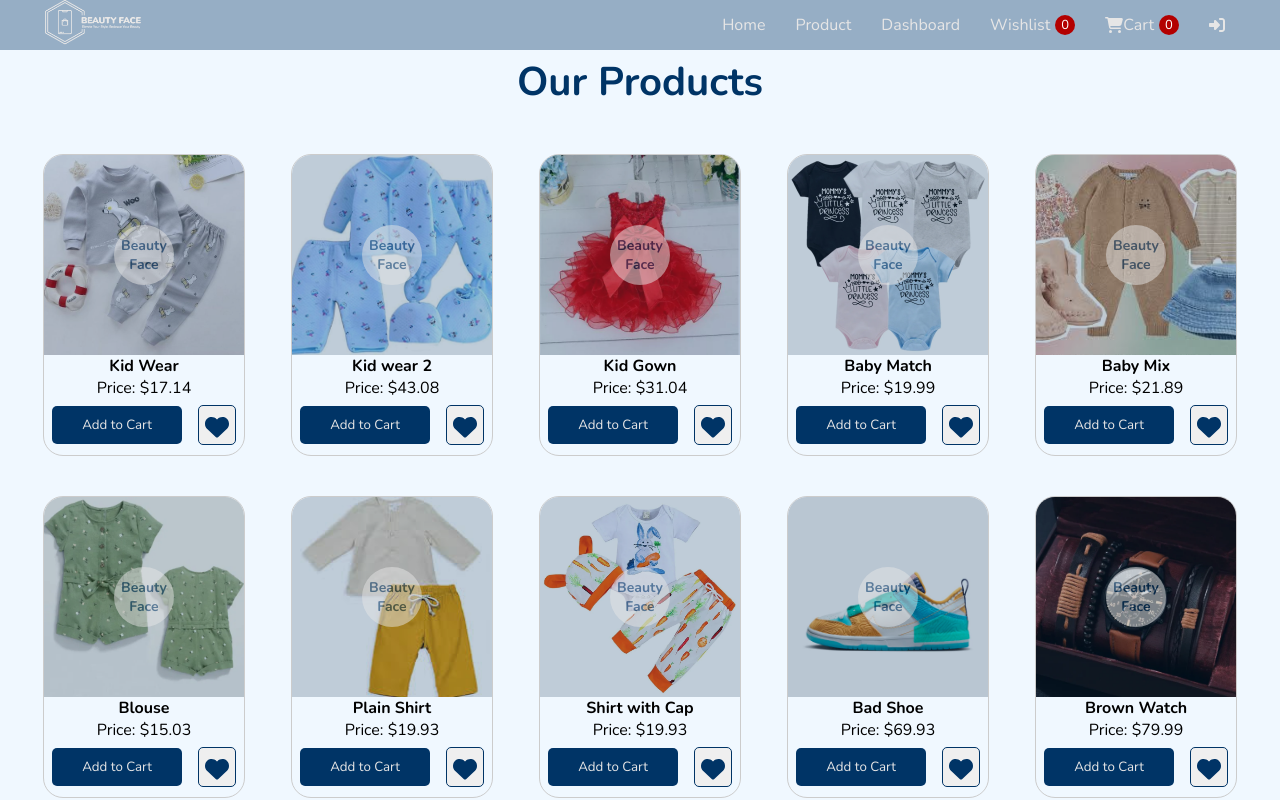
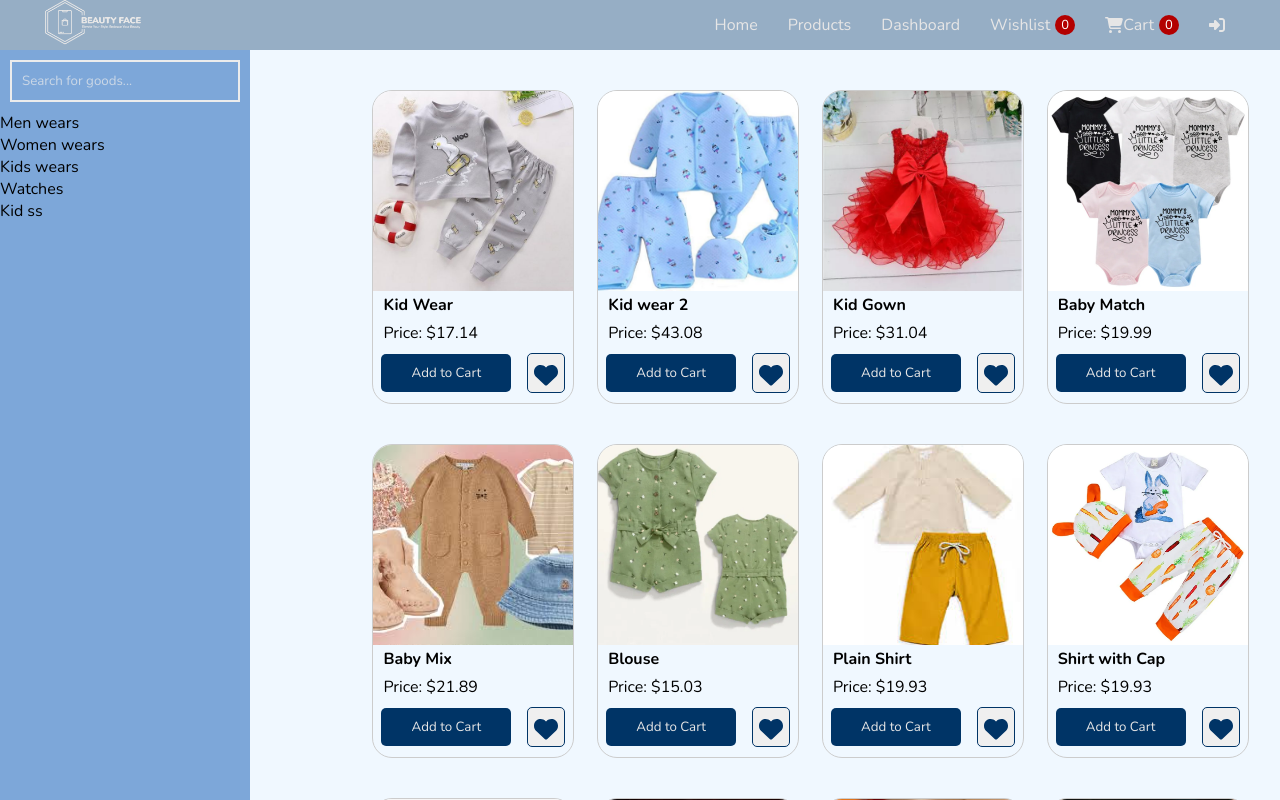
Before and after one commit to Ahmaakor/Beauty-Face, a React (Create React App) app: page /product in a window 1280 px wide. Shown: the top 800 px of the page. Built offline with nearby package versions, Linux system fonts and the light colour scheme.

Commit message:
Initial commit

```diff
--- a/src/App.js
+++ b/src/App.js
@@ -1,7 +1,6 @@
 import React, { useState, useEffect } from 'react';
 import { BrowserRouter as Router, Route, Routes } from 'react-router-dom';
 import Header from './components/Header';
-import Footer from './components/Footer';
 import Homepage from './components/Homepage';
 import Product from './components/Product';
 import Cart from './components/Cart';
@@ -51,7 +50,7 @@ const App = () => {
         <Route path="/auth" element={<Authentication setUser={setUser} />} />
         <Route path="/wishlist" element={<Wishlist wishlistItems={wishlistItems} setWishlistItems={setWishlistItems} addToCart={addToCart} />} />
       </Routes>
-      <Footer />
+
     </Router>
   );
 };
--- a/src/components/Cart.js
+++ b/src/components/Cart.js
@@ -235,7 +235,7 @@ const Cart = ({ cartItems, setCartItems }) => {
       city: customerInfo.city,
       state: customerInfo.state,
       order_details: cartItems.map((item) => `${item.quantity}  ${item.title} = (${item.quantity} * ${item.price.toFixed(2)})   =  $ ${(item.price*item.quantity).toFixed(2)}`).join(' \n '),
-      total_price: totalPrice.toFixed(2), // Removed shipping fee
+      total_price: totalPrice.toFixed(2),
       customer_name: customerInfo.name,
     };
 
--- a/src/components/Header.js
+++ b/src/components/Header.js
@@ -3,9 +3,13 @@ import { Link } from 'react-router-dom';
 import '../styles/Header.css';
 import logo from './20240925_183417.png';
 import { FontAwesomeIcon } from '@fortawesome/react-fontawesome';
-import { faSignInAlt, faShoppingCart, faStar } from '@fortawesome/free-solid-svg-icons';
+import { faSignInAlt, faShoppingCart} from '@fortawesome/free-solid-svg-icons';
+
 
 const Header = ({ user, cartCount, wishlistCount }) => {
+
+
+
   const [isScrolled, setIsScrolled] = useState(false);
   const [isMenuOpen, setIsMenuOpen] = useState(false);
 
@@ -30,7 +34,7 @@ const Header = ({ user, cartCount, wishlistCount }) => {
 
       <nav className={`header-nav ${isMenuOpen ? 'active' : ''}`}>
         <Link to="/" onClick={() => setIsMenuOpen(false)}>Home</Link>
-        <Link to="/product" onClick={() => setIsMenuOpen(false)}>Product</Link>
+        <Link to="/product" onClick={() => setIsMenuOpen(false)}>Products</Link>
         <Link to="/dashboard" onClick={() => setIsMenuOpen(false)}>Dashboard</Link>
         <Link to="/wishlist" onClick={() => setIsMenuOpen(false)}>
           Wishlist <span className="cart-count">{wishlistCount}</span>
--- a/src/components/Homepage.js
+++ b/src/components/Homepage.js
@@ -1,6 +1,6 @@
 import React from 'react';
 import { Link } from 'react-router-dom';
-import ProductList from './ProductList';
+import Footer from './Footer';
 import '../styles/Homepage.css';
 import { FontAwesomeIcon } from '@fortawesome/react-fontawesome';
 import { faArrowRight } from '@fortawesome/free-solid-svg-icons';
@@ -12,29 +12,11 @@ import fashion1 from './new-images/fashion (1).png'
 import fashion2 from './new-images/fashion (2).png'
 import fashion3 from './new-images/fashion (3).png'
 import fashion4 from './new-images/fashion (4).png'
-import fashion5 from './new-images/fashion (5).png'
+// import fashion5 from './new-images/fashion (5).png'
 import fashion6 from './new-images/fashion (6).png'
 import fashion7 from './new-images/fashion (7).png'
 
-const Homepage = ({ cartItems, setCartItems}) => {
-
-    const addToCart = (item) => {
-        setCartItems((prevItems) => {
-          const itemExists = prevItems.find((i) => i.id === item.id);
-          let updatedCart;
-
-          if (itemExists) {
-            updatedCart = prevItems.map((i) =>
-              i.id === item.id ? { ...i, quantity: i.quantity + 1 } : i
-            );
-          } else {
-            updatedCart = [...prevItems, { ...item, quantity: 1 }];
-          }
-
-          localStorage.setItem('cartItems', JSON.stringify(updatedCart));
-          return updatedCart;
-        });
-      };
+const Homepage = () => {
 
   return(
     <>
@@ -50,6 +32,7 @@ const Homepage = ({ cartItems, setCartItems}) => {
         <img src={banner1} alt="product-image" className="banner" />
         <img src={banner2} alt="product-image" className="banner" />
       </div>
+
       <h1>Fashion Forwards</h1>
 
       <div className='fashion-section'>
@@ -66,6 +49,7 @@ const Homepage = ({ cartItems, setCartItems}) => {
             <FontAwesomeIcon icon={faArrowRight} className="arrow-icon" />
           </Link>
         </div>
+
         <div className='fashion-card'>
           <img src={fashion1} alt="product-image" />
           <p>
@@ -84,24 +68,27 @@ const Homepage = ({ cartItems, setCartItems}) => {
             <FontAwesomeIcon icon={faArrowRight} className="arrow-icon" />
           </Link>
         </div>
+
         <div className='fashion-card'>
           <img src={fashion4} alt="product-image" />
           <p>
-          Men wears
+            Men wear
           </p>
           <Link to="/product">
             <FontAwesomeIcon icon={faArrowRight} className="arrow-icon" />
           </Link>
         </div>
+
         <div className='fashion-card'>
           <img src={fashion6} alt="product-image" />
           <p>
-          Ladies wears
+            Ladies wear
           </p>
           <Link to="/product">
             <FontAwesomeIcon icon={faArrowRight} className="arrow-icon" />
           </Link>
         </div>
+
         <div className='fashion-card'>
           <img src={fashion2} alt="product-image"/>
           <p>
@@ -115,6 +102,7 @@ const Homepage = ({ cartItems, setCartItems}) => {
 
       {/* <h1>Our Products</h1>
         <ProductList setCartItems={setCartItems} /> */}
+      <Footer />
     </>
   );
 };
--- a/src/components/Product.js
+++ b/src/components/Product.js
@@ -1,31 +1,58 @@
 import React from 'react';
 import ProductList from './ProductList';
-import '../styles/Homepage.css';
+import '../styles/Product.css';
 
 const Product = ({ cartItems, setCartItems}) => {
 
-    const addToCart = (item) => {
-        setCartItems((prevItems) => {
-          const itemExists = prevItems.find((i) => i.id === item.id);
-          let updatedCart;
+    // const addToCart = (item) => {
+    //     setCartItems((prevItems) => {
+    //       const itemExists = prevItems.find((i) => i.id === item.id);
+    //       let updatedCart;
 
-          if (itemExists) {
-            updatedCart = prevItems.map((i) =>
-              i.id === item.id ? { ...i, quantity: i.quantity + 1 } : i
-            );
-          } else {
-            updatedCart = [...prevItems, { ...item, quantity: 1 }];
-          }
+    //       if (itemExists) {
+    //         updatedCart = prevItems.map((i) =>
+    //           i.id === item.id ? { ...i, quantity: i.quantity + 1 } : i
+    //         );
+    //       } else {
+    //         updatedCart = [...prevItems, { ...item, quantity: 1 }];
+    //       }
 
-          localStorage.setItem('cartItems', JSON.stringify(updatedCart));
-          return updatedCart;
-        });
-    };
+    //       localStorage.setItem('cartItems', JSON.stringify(updatedCart));
+    //       return updatedCart;
+    //     });
+    // };
 
   return(
     <>
-        <h1>Our Products</h1>
-        <ProductList setCartItems={setCartItems} />
+
+      <div className="product">
+        <div className="sidebar">
+          {/* <h1>Our Products</h1> */}
+          <div className="search">
+            <input type="search" name="search" id="search" placeholder="Search for goods..."/ >
+          </div>
+          <div className="product-categories">
+            <div className="product-category">
+              Men wears
+            </div>
+            <div className="product-category">
+              Women wears
+            </div>
+            <div className="product-category">
+              Kids wears
+            </div>
+            <div className="product-category">
+              Watches
+            </div>
+            <div className="product-category">
+              Kid ss
+            </div>
+          </div>
+        </div>
+        <div className="main">
+          <ProductList setCartItems={setCartItems} />
+        </div>
+      </div>
     </>
   );
 };
--- /dev/null
+++ b/src/styles/Product.css
@@ -0,0 +1,35 @@
+.product{
+    display: grid;
+    grid-template-columns: 250px, 1fr;
+    grid-template-rows: 100vh;
+    grid-template-areas: "sidebar product";
+    /* position: relative;  */
+}
+#search{
+    background: none;
+    padding: 10px;
+    margin: 10px;
+    border: 2px solid #ececec;
+    outline: none;
+    width: 230px;
+    position: relative;
+}
+
+#search::placeholder{
+    position: absolute;
+    color: #ececec;
+    opacity: 0.7;
+}
+.sidebar{
+    /* height: 100vh; */
+    width: 250px;
+    background-color: #7da7d9;
+    grid-area: sidebar;
+    /* position: fixed;
+    top: 0;
+    left: 0; */
+}
+.main{
+    grid-area: product;
+    overflow: auto;
+}
--- a/src/styles/ProductList.css
+++ b/src/styles/ProductList.css
@@ -1,7 +1,8 @@
 .product-container {
   padding: 20px;
   display: grid;
-  grid-template-columns: 1fr 1fr 1fr 1fr 1fr;
+  /* grid-template-columns: 1fr 1fr 1fr 1fr 1fr; */
+  grid-template-columns: 1fr 1fr 1fr 1fr ;
   justify-content: center;
   align-items: center;
   /* border:2px solid red; */
@@ -9,7 +10,7 @@
 
 .product-card {
   margin: 20px auto;
-  text-align: center;
+  /* text-align: center; */
   border: 1px solid #ccc;
   border-radius: 20px;
   padding: 0 0 10px;
@@ -36,16 +37,20 @@
 }
 
 .stamp{
+  display: none;
+}
+/* .stamp{
   background: #e6e6e6;
   color: #003466;
   width: 60px;
   height: 60px;
   border-radius: 50px;
   position: absolute;
-  transition: 1s;
+  transition: 2s;
   z-index: 60;
   display: grid;
-  place-items: center;
+  place-items:center;
+  text-align: center;
   font-weight: bold;
   font-size: 14px;
   opacity: 0.5;
@@ -77,6 +82,7 @@
   transition: 1s;
   rotate: 360deg;
   opacity: 0;
+  display: none;
 }
 
 .product-card:hover .product-pics::before{
@@ -85,7 +91,7 @@
 
 .product-card:hover .product-pics::after{
   transform: translateX(100%)
-}
+} */
 
 .product-card:hover .product-image {
   scale: 1.1;
@@ -93,7 +99,7 @@
 .product-card h3, .product-card p{
   font-size: normal;
   margin: 0 0;
-  padding: 0 0;
+  padding: 3px 10px;
 }
 .product-card h3{
   font-size: 16px;
```
Also changed, not shown: src/App.css (line endings or trailing spaces), src/components/Wishlist.js (line endings or trailing spaces). Lines whose indentation alone changed are shown as unchanged.
